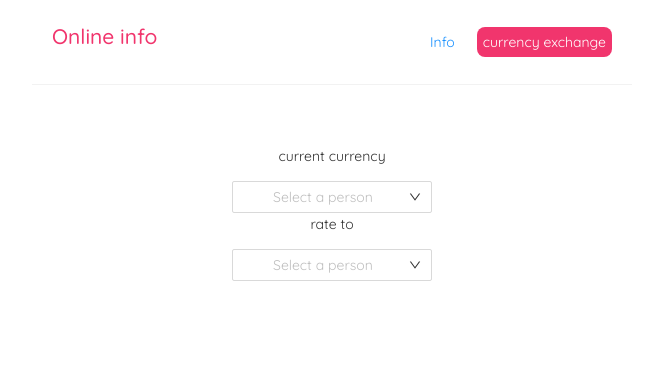
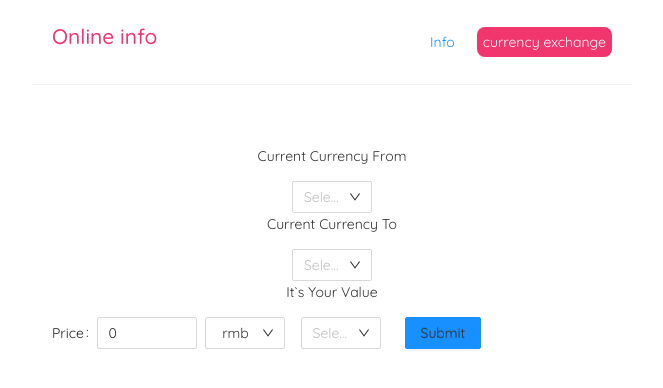
Before and after one commit to Pavelhack/Curency-Exchange, a React (Create React App) app: page /InfoRate in a window 1280 px wide. Shown: the top 388 px of the page, without its empty margins (308-971 px from the left). Built offline with nearby package versions, Linux system fonts and the light colour scheme; no server answers.

Commit message:
add new input form

```diff
--- a/src/components/InfoRate.js
+++ b/src/components/InfoRate.js
@@ -1,22 +1,48 @@
-import React from 'react'
-import {Input} from "./Input";
+import React, {useEffect} from 'react';
+import { Input } from 'antd';
+import {InputValue} from "./Input";
 import {useState} from "react";
+import {Demo} from "./InputSubmit"
+
+
+
 
 export const InfoRate = () =>{
-    const [st1, setState1] = useState()
-    const [st2, setState2] = useState()
+    const [st1, setState1] = useState(null);
+
+    const [st2, setState2] = useState(null);
+
+    const [result, setResult] = useState();
+
+    const GetRate  = `https://free.currconv.com/api/v7/convert?apiKey=do-not-use-this-key&q=${st1}_${st2}`
+
+    useEffect(
+        () => {
+            if(st1 !== null && st2 !== null){
+                (async () =>{
+                    let res = await fetch(GetRate);
+                    let getResult = await res.json();
+                    setResult(getResult.results[`${st1}_${st2}`].val);
+                })();
+            }
+        }
+    )
 
     return(
         <div>
             <div>
-                <p>current currency {st1}</p>
-                <Input setCurrency = {setState1}/>
+                <p>Current Currency From {st1}</p>
+                <InputValue setCurrency = {setState1}/>
             </div>
             <div>
-                <p>rate to { st2 }</p>
-                <Input setCurrency = {setState2}/>
+                <p>Current Currency To { st2 }</p>
+                <InputValue setCurrency = {setState2}/>
+            </div>
+            <div>
+                <p>It`s Your Value</p>
+                <Demo/>
             </div>
         </div>
-)
+    )
 
 }
--- a/src/components/Input.js
+++ b/src/components/Input.js
@@ -1,7 +1,7 @@
 import React, {useState, useEffect} from 'react';
 import {Select} from 'antd';
 
-export const Input = ({ setCurrency }) => {
+export const InputValue = ({ setCurrency }) => {
 
     const [currencies, setCurrencies] = useState(0);
 
@@ -17,7 +17,7 @@ export const Input = ({ setCurrency }) => {
 
     useEffect(
         () => {
-            if (currencies == 0) {
+            if (currencies === 0) {
                 (async () => {
                     let response = await fetch(urlCurrencies);
                     let result = await response.json();
@@ -37,8 +37,11 @@ export const Input = ({ setCurrency }) => {
     return (
         <Select
             showSearch
-            style={{width: 200}}
-            placeholder="Select a person"
+            style={{
+                width: 80,
+                margin: '0 8px',
+            }}
+            placeholder="Select a currency"
             optionFilterProp="children"
             onChange={onChange}
         >
--- /dev/null
+++ b/src/components/InputSubmit.js
@@ -0,0 +1,145 @@
+import React, {useEffect, useState} from 'react';
+import { Form, Input, Select, Button } from 'antd';
+import {InputValue} from "./Input";
+const { Option } = Select;
+
+
+const PriceInput = ({ value = {}, onChange }) => {
+    const [number, setNumber] = useState(0);
+
+    const [currency, setCurrency] = useState('rmb');
+
+    const [currency2, setCurrency2] = useState('RMB');
+
+    const [currencies, setCurrencies] = useState([]);
+
+    const UrlCurrencies = "https://free.currconv.com/api/v7/currencies?apiKey=cc1c42623e7c44a5dccf"
+
+    const ArrCurrency = [];
+
+    console.log(currency2)
+
+    for (let i = 0; i < currencies.length - 1; i++) {
+        ArrCurrency.push(<Option key={currencies[i]}>{currencies[i]}</Option>);
+    }
+
+    useEffect(
+        () => {
+            if (currencies.length === 0) {
+                (async () => {
+                    let response = await fetch(UrlCurrencies);
+                    let result = await response.json();
+                    for (let i in result.results) {
+                        ArrCurrency.push(i)
+                    }
+                    console.log(ArrCurrency)
+                    setCurrencies(ArrCurrency);
+                })();
+            }
+        }
+    )
+
+    const triggerChange = (changedValue) => {
+        onChange?.({
+            number,
+            currency,
+            currency2,
+            ...value,
+            ...changedValue,
+        });
+    };
+
+    const onNumberChange = (e) => {
+        const newNumber = parseInt(e.target.value || '0', 10);
+
+        if (Number.isNaN(number)) {
+            return;
+        }
+
+        if (!('number' in value)) {
+            setNumber(newNumber);
+        }
+
+        triggerChange({
+            number: newNumber,
+        });
+    };
+
+    const onCurrencyChange = (newCurrency) => {
+        if (!('currency' in value)) {
+            setCurrency(newCurrency);
+        }
+
+        triggerChange({
+            currency: newCurrency,
+        });
+    };
+
+    return (
+        <span>
+              <Input
+                  type="text"
+                  value={value.number || number}
+                  onChange={onNumberChange}
+                  style={{
+                      width: 100,
+                  }}
+              />
+
+              <Select
+                  value={value.currency || currency}
+                  style={{ width: 80, margin: '0 8px' }}
+                  onChange={onCurrencyChange}
+              >
+                   {ArrCurrency}
+              </Select>
+
+              <InputValue setCurrency={setCurrency2}/>
+        </span>
+    );
+};
+
+export const Demo = () => {
+    const onFinish = (values) => {
+        console.log('Received values from form: ', values);
+    };
+
+    const checkPrice = (_, value) => {
+        if (value.number > 0) {
+            return Promise.resolve();
+        }
+
+        return Promise.reject(new Error('Price must be greater than zero!'));
+    };
+
+    return (
+        <Form
+            name="customized_form_controls"
+            layout="inline"
+            onFinish={onFinish}
+            initialValues={{
+                price: {
+                    number: 0,
+                    currency: 'rmb',
+                },
+            }}
+        >
+            <Form.Item
+                name="price"
+                label="Price"
+                rules={[
+                    {
+                        validator: checkPrice,
+                    },
+                ]}
+            >
+                <PriceInput />
+            </Form.Item>
+            <Form.Item>
+                <Button type="primary" htmlType="submit">
+                    Submit
+                </Button>
+            </Form.Item>
+        </Form>
+    );
+};
--- a/src/components/Select.js
+++ b/src/components/Select.js
@@ -1,5 +1,5 @@
 import React, {useState, useEffect, useRef} from 'react';
-import {Input} from './Input'
+import {InputValue} from './Input'
 
 export const SelectForm = ({currencyDefault , setCurrencyDefault}) =>{
 
@@ -34,7 +34,7 @@ return(
             <div className = "USD">USD > {currencyDefault} = {usd}</div>
             <div className = "EUR">EUR > {currencyDefault} = {eur}</div>
         </div>
-        <Input setCurrency = {setCurrencyDefault}/>
+        <InputValue setCurrency = {setCurrencyDefault}/>
     </div>
 
 );
```
